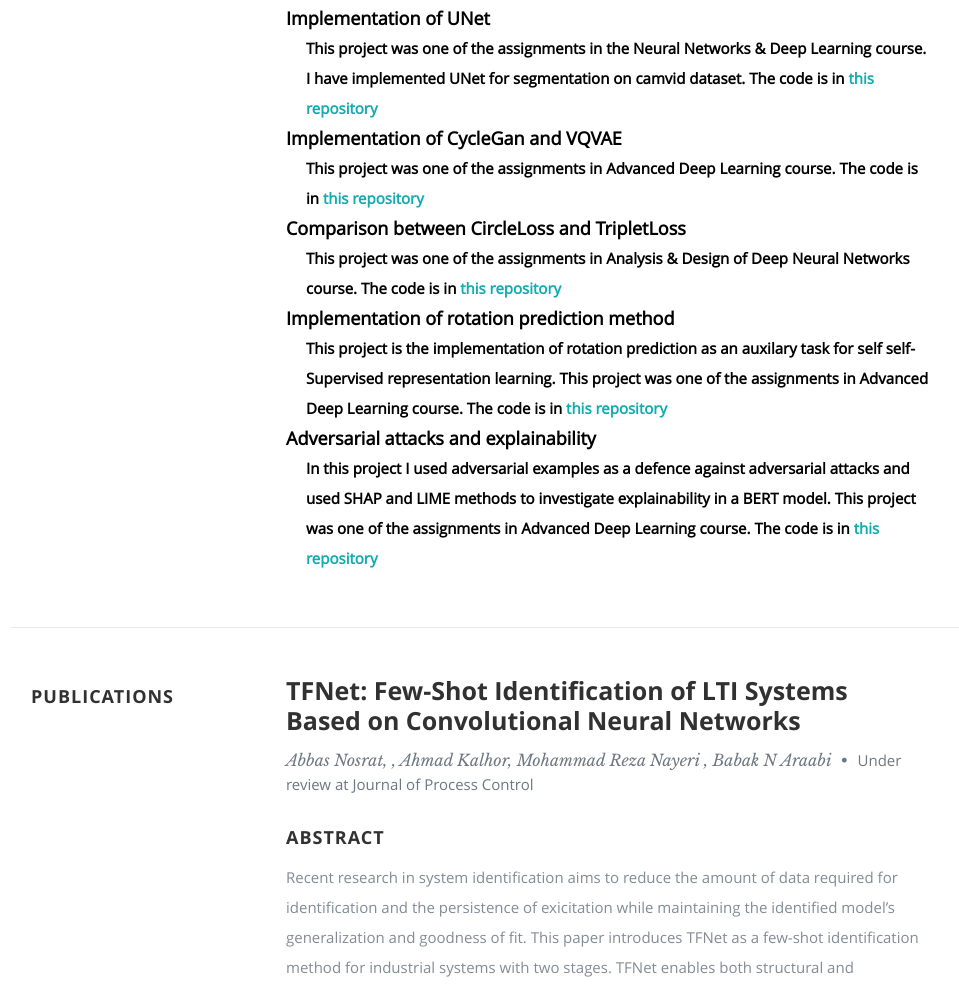
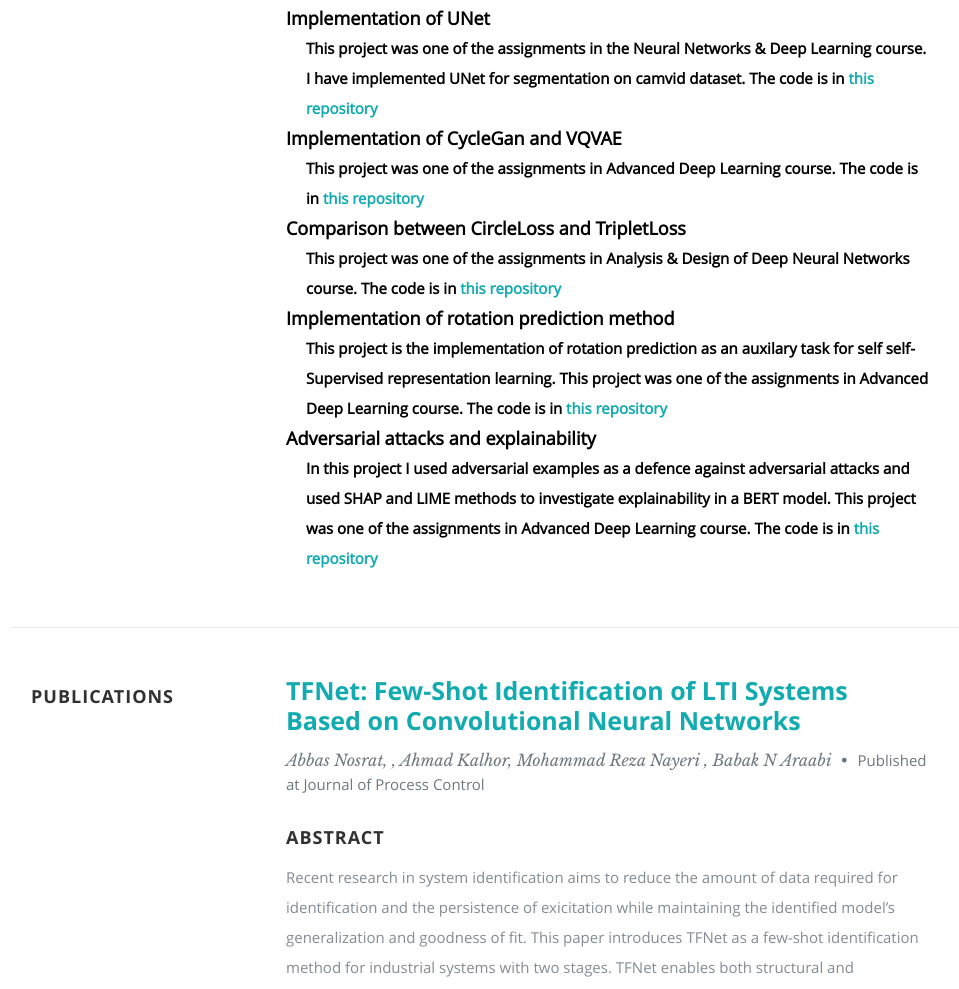
Before and after one commit to abbasnosrat/resume, a plain HTML site: page index.html in a window 1280 px wide. Shown: the part 4315-5304 px from the top of the page, without its empty margins (119-1078 px from the left). Drawn offline with nearby package versions, Linux system fonts and the light colour scheme.

Commit message:
Update index.html
added paper

```diff
--- a/index.html
+++ b/index.html
@@ -351,7 +351,7 @@
 
          <div class="eleven columns main-col">
 
-            <h3>TFNet</h3>
+            <h3><a href="https://doi.org/10.1016/j.jprocont.2023.103034">TFNet</a></h3>
 
 
                   <h1>Abstract</h1>
@@ -544,11 +544,11 @@
 
                <div class="twelve columns">
 
-                  <h3>TFNet: Few-Shot Identification of LTI Systems Based on
-                    Convolutional Neural Networks</h3>
+                  <h3><a href="https://doi.org/10.1016/j.jprocont.2023.103034">TFNet: Few-Shot Identification of LTI Systems Based on
+                    Convolutional Neural Networks</a></h3>
                   <p class="info">Abbas Nosrat,
                     , Ahmad Kalhor, Mohammad Reza Nayeri
-                    , Babak N Araabi <span>&bull;</span> <em class="date">Under review at Journal of Process Control</em></p>
+                    , Babak N Araabi <span>&bull;</span> <em class="date">Published at Journal of Process Control</em></p>
 
                   <p>
                     <h1>Abstract</h1>
```
